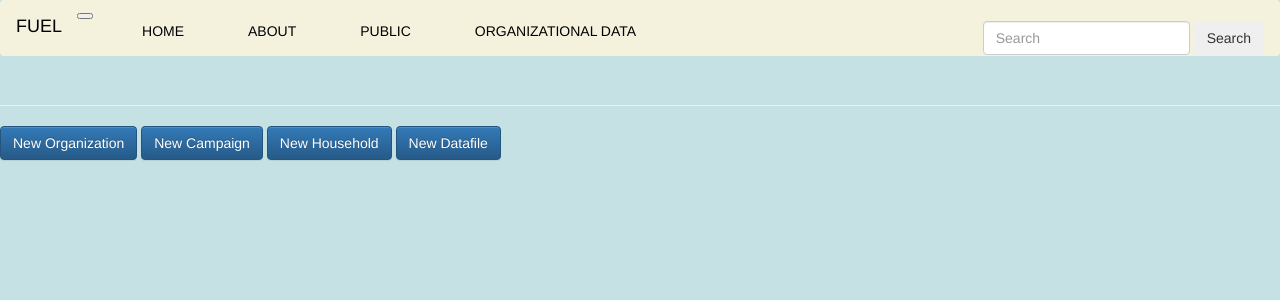
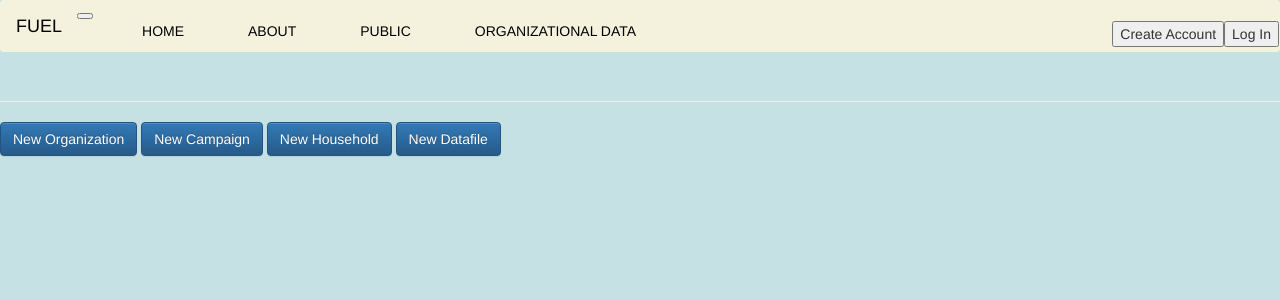
Before and after one commit to bennmarl/fuel_logger, a Django app: page /org_data/ in a window 1280 px wide. Shown: the top 300 px of the page. Run offline with Django 3.2, Linux system fonts and the light colour scheme; tables that the repository leaves empty hold one stand-in row (Sample ...); some libraries are stand-ins or nearby versions.

Commit message:
added user account and log in/out capabilities

```diff
--- a/fuel/urls.py
+++ b/fuel/urls.py
@@ -17,6 +17,11 @@ from django.contrib import admin
 from django.urls import path
 from django.conf.urls import include
 from fuelsite import views as fuel_views
+from django.contrib.auth.forms import UserCreationForm, AuthenticationForm
+
+from fuelsite.forms import CampaignForm, DatafileForm, HouseholdForm, OrganizationForm
+
+
 
 urlpatterns = [
     path('', fuel_views.home, name='home'),
@@ -25,4 +30,10 @@ urlpatterns = [
     path('about/', fuel_views.about, name='about'),
     path('org_data/', fuel_views.org_data, name='org_data'),
     path('public/', fuel_views.public, name='public'),
+    path('create_account/', fuel_views.create_account, name='create_account'),
+    path('logout_view/', fuel_views.logout_view, name='logout_view'),
+    path('login_view/', fuel_views.login_view, name='login_view'),
 ]
+
+def add_form(request):
+    return{'createAccount': UserCreationForm(request.POST or None), 'login': AuthenticationForm(request.POST or None)}
--- a/fuelsite/forms.py
+++ b/fuelsite/forms.py
@@ -1,8 +1,6 @@
 from django import forms
-from .models import Campaign
-from .models import Datafile
-from .models import Household
-from .models import Organization
+from .models import Campaign, Datafile, Household, Organization
+from django.contrib.auth.forms import UserCreationForm, AuthenticationForm
 
 class UploadFileForm(forms.Form):
     title=forms.CharField(max_length=50)
--- a/fuelsite/models.py
+++ b/fuelsite/models.py
@@ -8,8 +8,10 @@ class Organization (models.Model):
         return '%s' % self.name
 
 
+
 class User (models.Model):
     email = models.EmailField(max_length = 100)
+    #encrypt password!
     password = models.CharField(max_length = 50)
     organization = models.ForeignKey(Organization, null = True, on_delete=models.SET_NULL)
     admin = models.BooleanField(default = 'false')
--- a/fuelsite/templates/base.html
+++ b/fuelsite/templates/base.html
@@ -39,17 +41,84 @@
                 </ul>
             </left>
             <right>
-                    <form class="form-inline my-2 my-lg-0 search">
-                        <input class="form-control mr-sm-2" type="search" placeholder="Search" aria-label="Search">
-                        <button class="btn btn-outline-success" type="submit">Search</button>
+                {% if not user.is_authenticated %}
+                <ul class="nav navbar-nav navbar-right">
+                    <li><button type="button" data-toggle="modal" data-target="#createAccount">Create Account</button></li>
+                    <li><button type="button" data-toggle="modal" data-target="#login">Log In</button></li>
+                </ul>
+                {% else %}
+                <form id="logoutForm" action="/logout_view/" method="post" class="navbar-right">
+                    {% csrf_token %}
+                    <ul class="nav navbar-nav navbar-right">
+                        <li><span class="navbar-brand">Hello {{ user.username }}!</span></li>
+                        <li><a href="javascript:document.getElementById('logoutForm').submit()">Log off</a></li>
+                    </ul>
                 </form>
+                {% endif %}
             </right>
         </div>
     </nav>
 
     <header class="page-header header container-fluid">
+    </header>
 
-        </header>
+    <div class="modal" tabindex="-1" role="dialog" id="createAccount" data-target="#createAccount">
+        <div class="modal-dialog" role="document">
+            <div class="modal-content">
+                <div class="modal-header">
+                    <h5 class="modal-title">Create Account</h5>
+                    <button type="button" class="close" data-dismiss="modal" aria-label="Close">
+                        <span aria-hidden="true">&times;</span>
+                    </button>
+                </div>
+                <div class="modal-body">
+                    <form action="/create_account/" method="post" id="createAccount">
+                        {% csrf_token %}
+                        {{createAccount | crispy }}
+                        <div class="modal-footer">
+                            <input class="btn btn-primary" type="submit" value="Create Account" />
+                            <input class="btn btn-secondary" type="reset" value="Cancel" data-dismiss="modal" />
+                        </div>
+                    </form>
+                </div>
+
+            </div>
+        </div>
+    </div>
+
+    <div class="modal" tabindex="-1" role="dialog" id="login" data-target="#login">
+        <div class="modal-dialog" role="document">
+            <div class="modal-content">
+                <div class="modal-header">
+                    <h5 class="modal-title">Create Account</h5>
+                    <button type="button" class="close" data-dismiss="modal" aria-label="Close">
+                        <span aria-hidden="true">&times;</span>
+                    </button>
+                </div>
+                <div class="modal-body">
+                    <form action="/login_view/" method="post" id="login">
+                        {% csrf_token %}
+                        {{login | crispy }}
+                        <div class="modal-footer">
+                            <input class="btn btn-primary" type="submit" value="Login" />
+                            <input class="btn btn-secondary" type="reset" value="Cancel" data-dismiss="modal" />
+                        </div>
+                    </form>
+                </div>
+
+            </div>
+        </div>
+    </div>
+
+    {% if error == True %}
+    <script type="text/javascript">
+        let form = "{{ form|escapejs }}"
+        if (form == "createAccount")
+            $("#createAccount").modal();
+        else if (form == "login")
+            $("#login").modal();
+    </script>
+    {% endif %}
 
     {% block content %}
     {% endblock content %}
--- a/fuelsite/views.py
+++ b/fuelsite/views.py
@@ -1,9 +1,9 @@
-from django.shortcuts import render
+from django.shortcuts import render, redirect
 from django.http import HttpResponse
-from .forms import CampaignForm
-from .forms import DatafileForm
-from .forms import HouseholdForm
-from .forms import OrganizationForm
+from .forms import CampaignForm, DatafileForm, HouseholdForm, OrganizationForm
+from django.contrib.auth import login, authenticate, logout
+from django.contrib.auth.forms import UserCreationForm, AuthenticationForm
+from django.contrib import messages
 
 import logging
 
@@ -12,6 +12,49 @@ logger = logging.getLogger(__name__)
 # from fuelsite.functions.py import handle_uploaded_file
 
 # Create your views here.
+
+def login_function(request, password):
+    form_error = False
+    username = request.POST['username']
+    user = authenticate(request, username=username, password=password)
+    if user is not None:
+        login(request, user)
+    else:
+        form_error = True
+
+    return form_error
+
+
+
+def login_view(request):
+    form_error = False
+    if request.method == 'POST':
+        loginForm = AuthenticationForm(data=request.POST)
+        if(loginForm.is_valid()):
+            form_error = login_function(request, request.POST['password'])
+        else:
+            form_error = True
+    return render(request, 'org_data.html', {'error': form_error, "form": "login"})
+
+
+
+def logout_view(request):
+    logout(request)
+    return redirect('/')
+
+
+
+def create_account(request):
+    form_error = False
+    if request.method == 'POST':
+        userCreate = UserCreationForm(request.POST or None)
+        if(userCreate.is_valid()):
+            userCreate.save()
+            form_error = login_function(request, request.POST['password1'])
+        else:
+            form_error = True
+    return render(request, 'org_data.html', {'error': form_error, 'form': "createAccount"})
+
 
 def test_vue(request):
     return render(request, 'test.html')
```
Also changed, not shown: other parts of fuelsite/templates/base.html (+3 -1 lines), fuelsite/templates/org_data.html (+3 -4 lines). Lines whose indentation alone changed are shown as unchanged.
